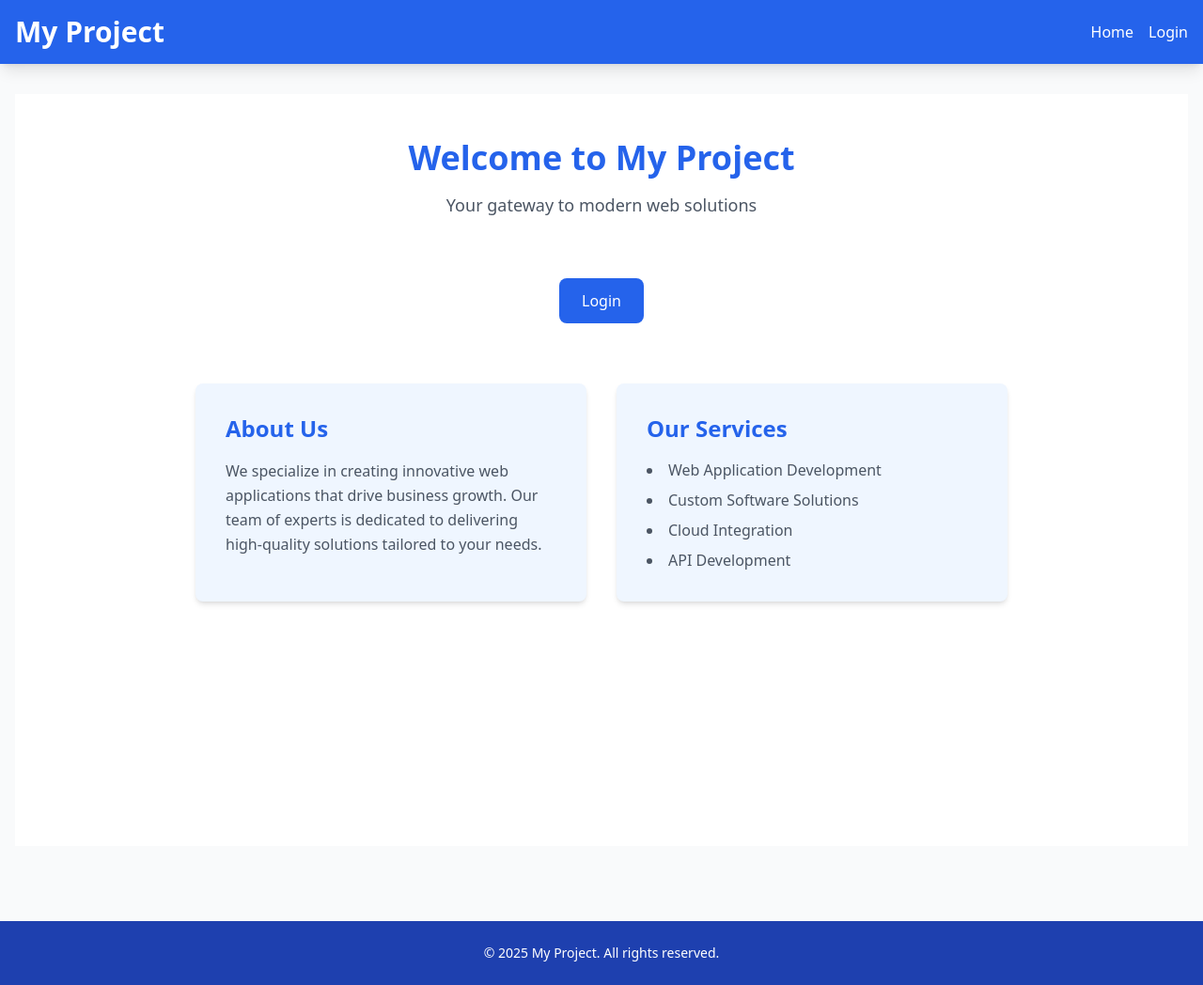
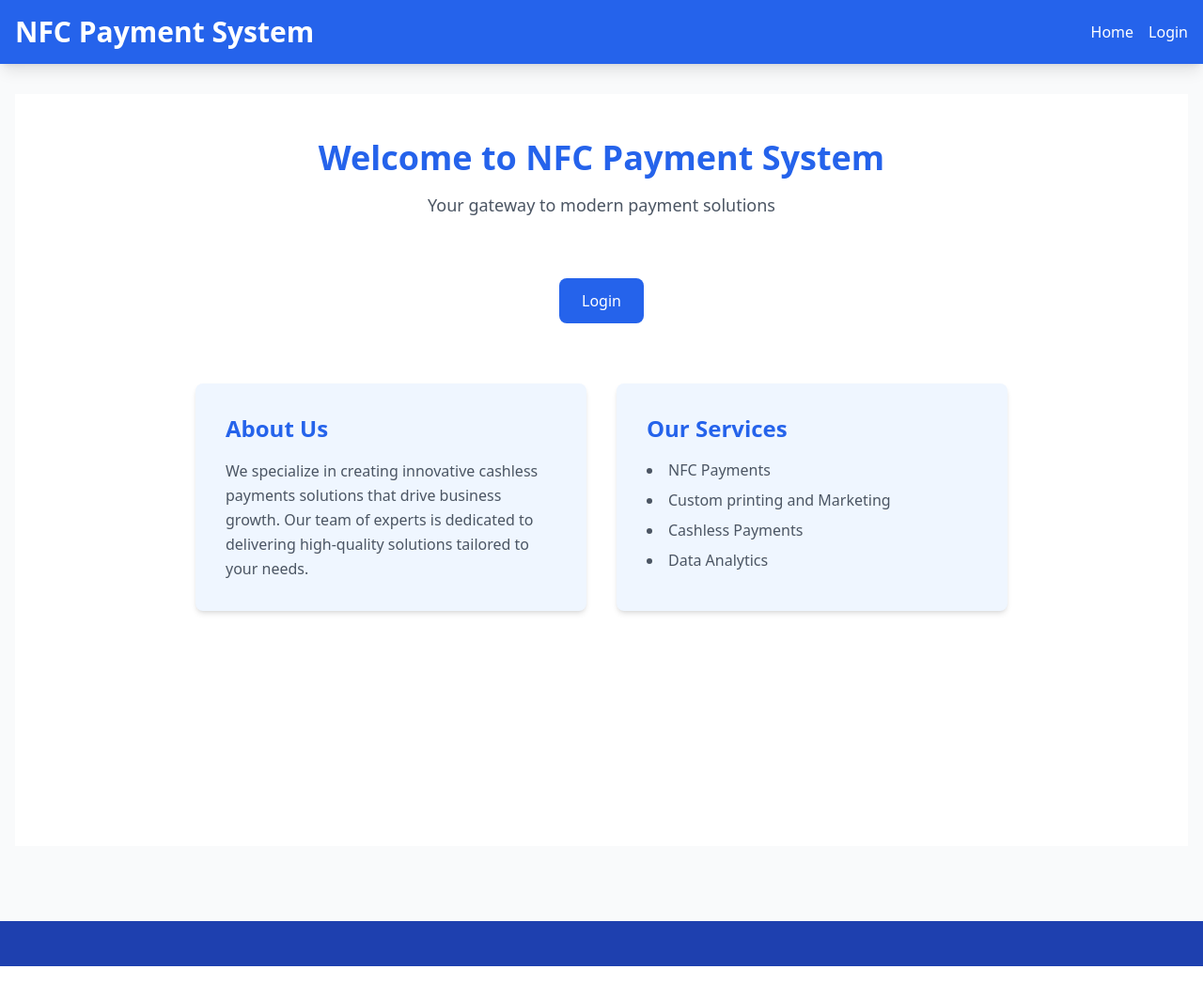
Before and after one commit to prabhavjain2004/business, a Django app: page / in a window 1280 px wide. Shown: the whole page at 94% size. Run offline with Django 5.2, Linux system fonts and the light colour scheme; some libraries are stand-ins or nearby versions.

Commit message:
all done finally

```diff
--- a/core/templates/base.html
+++ b/core/templates/base.html
@@ -4,7 +4,7 @@
 <head>
     <meta charset="UTF-8">
     <meta name="viewport" content="width=device-width, initial-scale=1.0">
-    <title>{% block title %}My Project{% endblock %}</title>
+    <title>{% block title %}NFC Payment System{% endblock %}</title>
     <script src="https://cdn.tailwindcss.com"></script>
     {% block extra_css %}
         <link rel="stylesheet" href="{% static 'core/css/styles.css' %}">
@@ -14,7 +14,7 @@
 <header class="bg-blue-600 text-white shadow-lg">
         <div class="container mx-auto px-4 py-4">
             <div class="flex flex-col sm:flex-row items-center justify-between">
-                <h1 class="text-2xl sm:text-3xl font-bold mb-2 sm:mb-0">My Project</h1>
+                <h1 class="text-2xl sm:text-3xl font-bold mb-2 sm:mb-0">NFC Payment System</h1>
                 <nav class="flex space-x-4">
                     <a href="{% url 'home' %}" class="hover:text-blue-200 transition-colors duration-200 text-sm sm:text-base">Home</a>
                     {% if user.is_authenticated %}
@@ -35,7 +35,6 @@
 
     <footer class="bg-blue-800 text-white mt-12">
         <div class="container mx-auto px-4 py-6">
-            <p class="text-center text-sm">&copy; {% now "Y" %} My Project. All rights reserved.</p>
         </div>
     </footer>
     {% block extra_js %}
--- a/core/templates/core/home.html
+++ b/core/templates/core/home.html
@@ -7,8 +7,8 @@
         <div class="max-w-4xl mx-auto py-12 px-4">
             <!-- Hero Section -->
             <div class="text-center mb-16">
-                <h1 class="text-4xl font-bold text-blue-600 mb-4">Welcome to My Project</h1>
-                <p class="text-gray-600 text-lg">Your gateway to modern web solutions</p>
+                <h1 class="text-4xl font-bold text-blue-600 mb-4">Welcome to NFC Payment System</h1>
+                <p class="text-gray-600 text-lg">Your gateway to modern payment solutions</p>
             </div>
 
             <!-- Auth Button -->
@@ -23,17 +23,17 @@
                 <div class="bg-blue-50 p-8 rounded-lg shadow-md">
                     <h2 class="text-2xl font-semibold text-blue-600 mb-4">About Us</h2>
                     <p class="text-gray-600 leading-relaxed">
-                        We specialize in creating innovative web applications that drive business growth. Our team of experts is dedicated to delivering high-quality solutions tailored to your needs.
+                        We specialize in creating innovative cashless payments solutions that drive business growth. Our team of experts is dedicated to delivering high-quality solutions tailored to your needs.
                     </p>
                 </div>
 
                 <div class="bg-blue-50 p-8 rounded-lg shadow-md">
                     <h2 class="text-2xl font-semibold text-blue-600 mb-4">Our Services</h2>
                     <ul class="list-disc list-inside text-gray-600 space-y-2">
-                        <li>Web Application Development</li>
-                        <li>Custom Software Solutions</li>
-                        <li>Cloud Integration</li>
-                        <li>API Development</li>
+                        <li>NFC Payments</li>
+                        <li>Custom printing and Marketing</li>
+                        <li>Cashless Payments</li>
+                        <li>Data Analytics</li>
                     </ul>
                 </div>
             </div>
```
Also changed, not shown: core/static/core/css/styles.css (+49 -0 lines).
